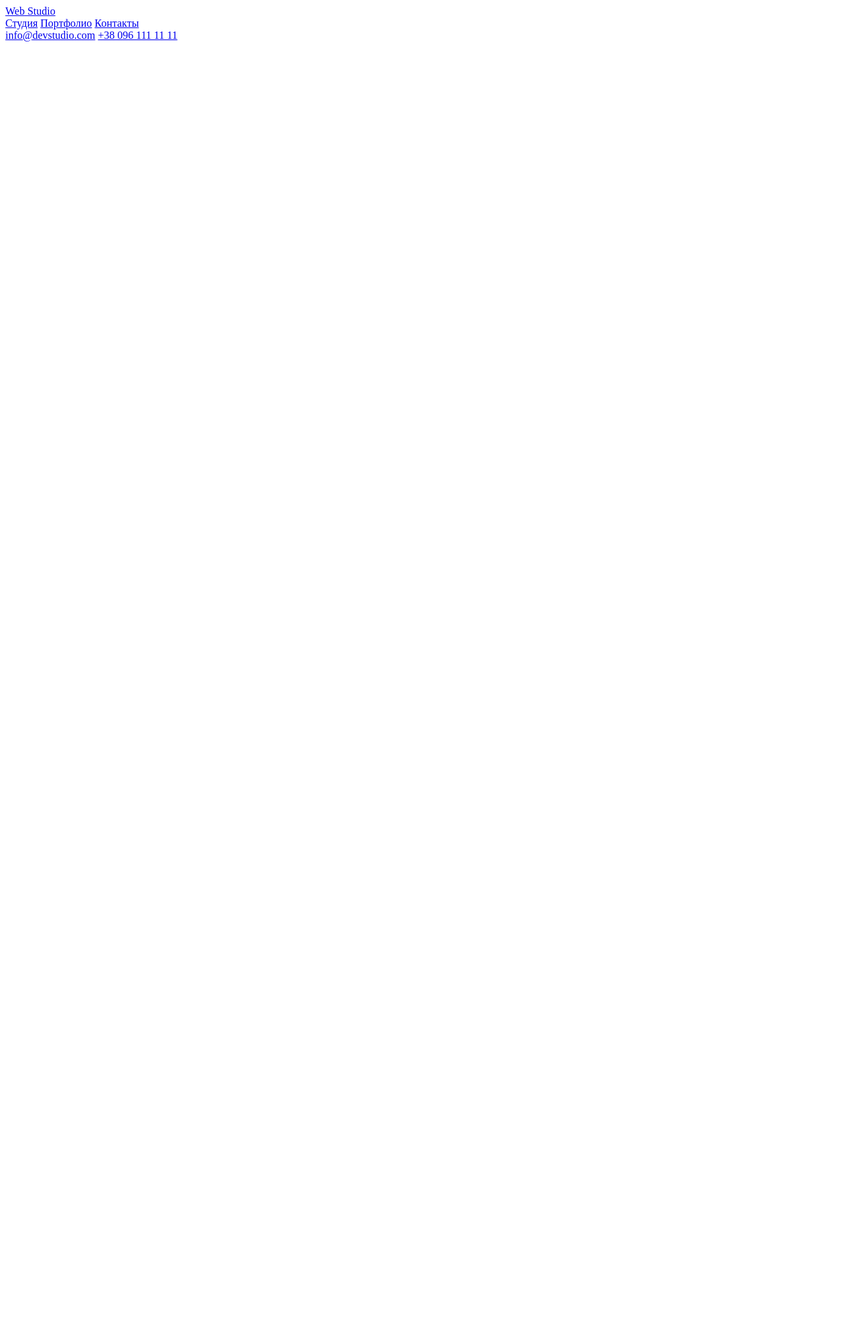
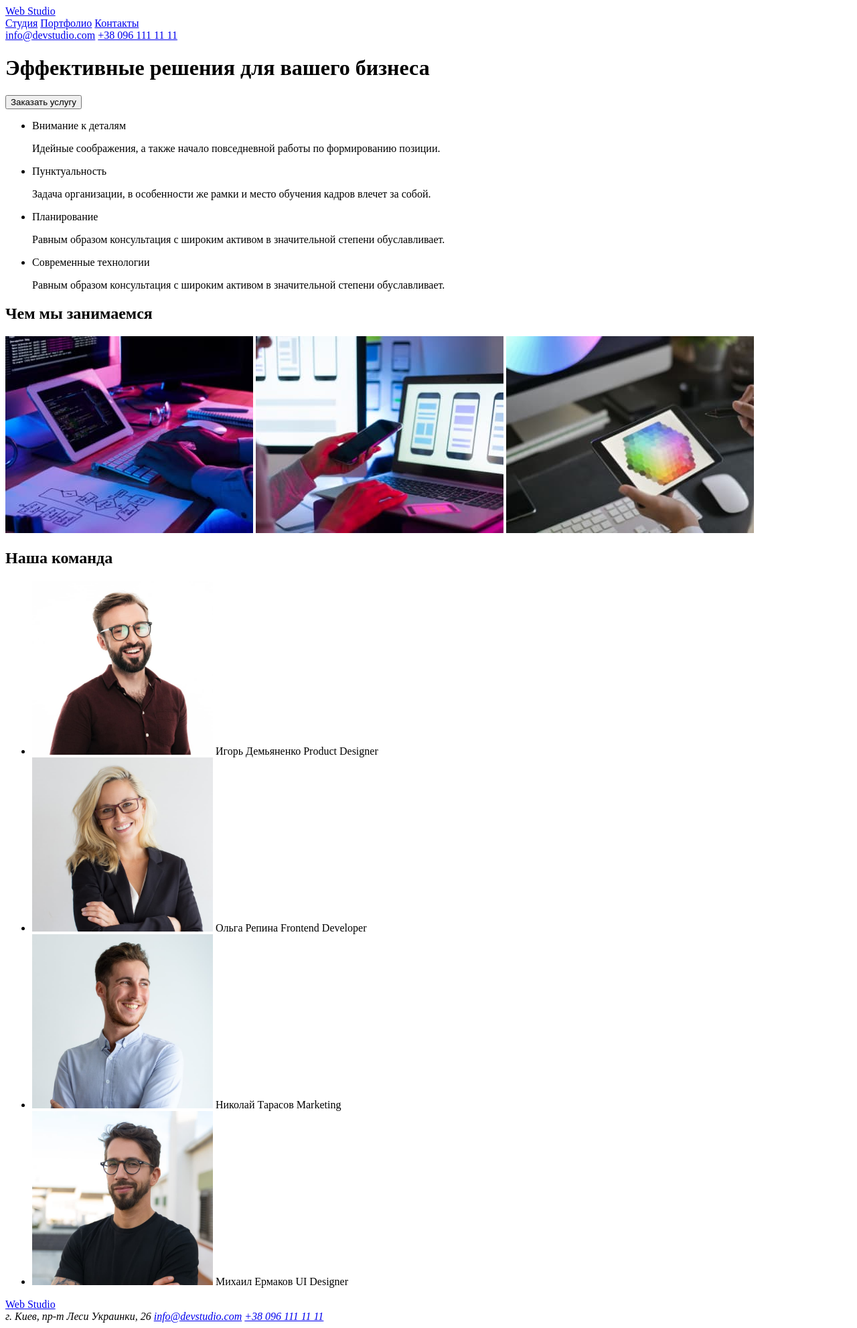
Before and after one commit to Dro5zd/goit-markup-hw-01, a plain HTML site: page index.html in a window 1280 px wide. Shown: the whole page at 67% size. Before the commit the page ends 800 px from the top, so only its background shows below. Drawn offline with Linux system fonts and the light colour scheme.

Commit message:
:art: feat: Studio page HTML done

```diff
--- a/index.html
+++ b/index.html
@@ -21,11 +21,77 @@
         <a href="tel:+380961111111" class="phone-link">+38 096 111 11 11</a>
     </div>
 </header>
-<main>
-
+<main class="main-container">
+    <div class="main">
+        <h1 class="main-title">Эффективные решения для вашего бизнеса</h1>
+        <button class="main-btn" type="button">Заказать услугу</button>
+    </div>
+    <div class="about-us">
+        <ul class="about-us-list">
+            <li class="tech-skills-item">
+                <span class="about-us-title">Внимание к деталям</span>
+                <p class="about-us-text">Идейные соображения, а также начало повседневной работы по формированию
+                    позиции.</p>
+            </li>
+            <li class="tech-skills-item">
+                <span class="about-us-title">Пунктуальность</span>
+                <p class="about-us-text">Задача организации, в особенности же рамки и место обучения кадров влечет
+                    за собой.</p>
+            </li>
+            <li class="tech-skills-item">
+                <span class="about-us-title">Планирование</span>
+                <p class="about-us-text">Равным образом консультация с широким активом в значительной степени
+                    обуславливает.</p>
+            </li>
+            <li class="tech-skills-item">
+                <span class="about-us-title">Современные технологии</span>
+                <p class="about-us-text">Равным образом консультация с широким активом в значительной степени
+                    обуславливает.</p>
+            </li>
+        </ul>
+        <h2 class="about-us-title">Чем мы занимаемся</h2>
+        <div class="about-us-images">
+            <img src="/images/aboutUs/img-1.jpg" alt="pc" width="370">
+            <img src="/images/aboutUs/img-2.jpg" alt="phone" width="370">
+            <img src="/images/aboutUs/img-3.jpg" alt="ipad" width="370">
+        </div>
+    </div>
+    <div class="team">
+        <h2 class="team-title">Наша команда</h2>
+        <ul class="team-list">
+            <li class="team-item">
+                <img src="/images/team/team-img-1.jpg" alt="photo" width="270" class="team-img">
+                <span class="team-name">Игорь Демьяненко</span>
+                <span class="team-position">Product Designer</span>
+            </li>
+            <li class="team-item">
+                <img src="/images/team/team-img-2.jpg" alt="photo" width="270" class="team-img">
+                <span class="team-name">Ольга Репина</span>
+                <span class="team-position">Frontend Developer</span>
+            </li>
+            <li class="team-item">
+                <img src="/images/team/team-img-3.jpg" alt="photo" width="270" class="team-img">
+                <span class="team-name">Николай Тарасов</span>
+                <span class="team-position">Marketing</span>
+            </li>
+            <li class="team-item">
+                <img src="/images/team/team-img-4.jpg" alt="photo" width="270" class="team-img">
+                <span class="team-name">Михаил Ермаков</span>
+                <span class="team-position">UI Designer</span>
+            </li>
+        </ul>
+    </div>
 </main>
 <footer>
-
+    <a href="#" class="main-logo">
+        <span class="logo-first-part">Web</span>
+        <span class="logo-second-part">Studio</span>
+    </a>
+    <address class="footer-address">
+        г. Киев, пр-т Леси Украинки, 26
+        <a href="mailto:info@devstudio.com" class="mail-link">info@devstudio.com</a>
+        <a href="tel:+380961111111" class="phone-link">+38 096 111 11 11</a>
+    </address>
 </footer>
 </body>
 </html>
```
Also changed, not shown: images/aboutUs/img-1.jpg (renamed from images/description/description-img-3.jpg), images/aboutUs/img-2.jpg (renamed from images/description/description-img-1.jpg), images/aboutUs/img-3.jpg (renamed from images/description/description-img-2.jpg).
